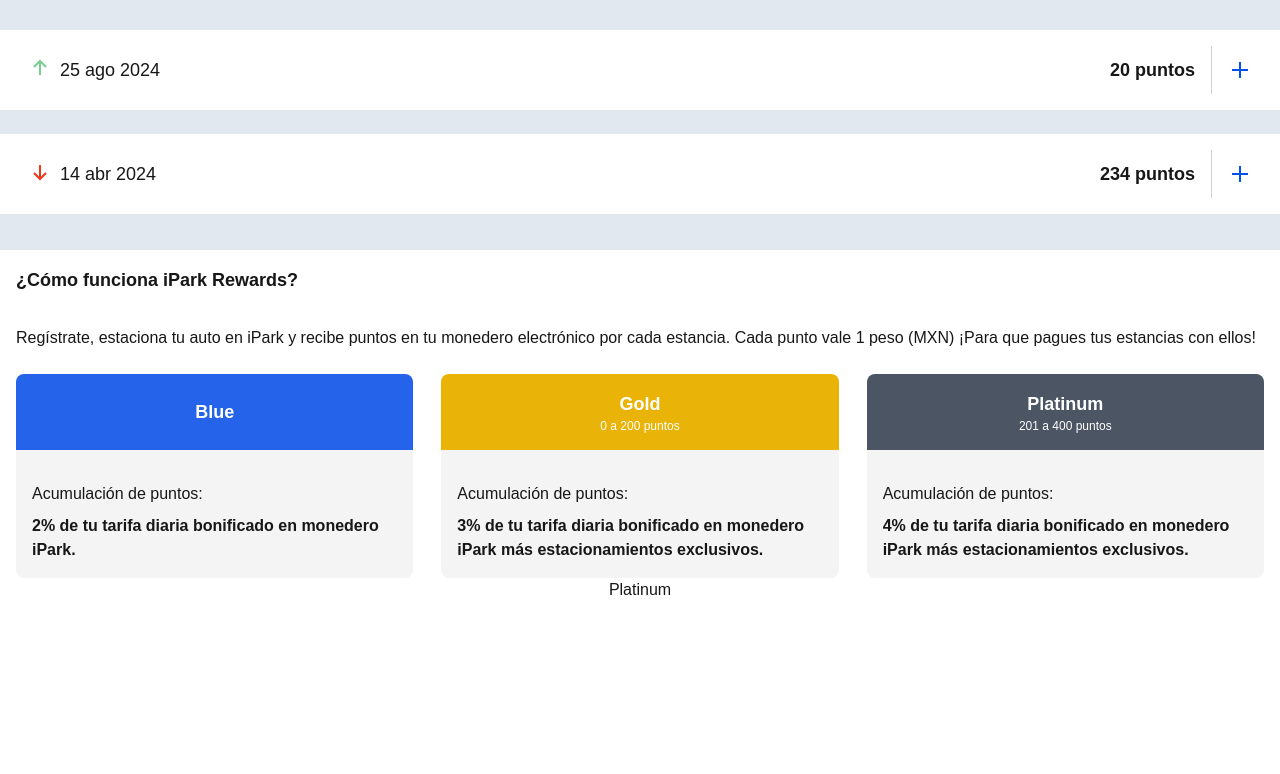
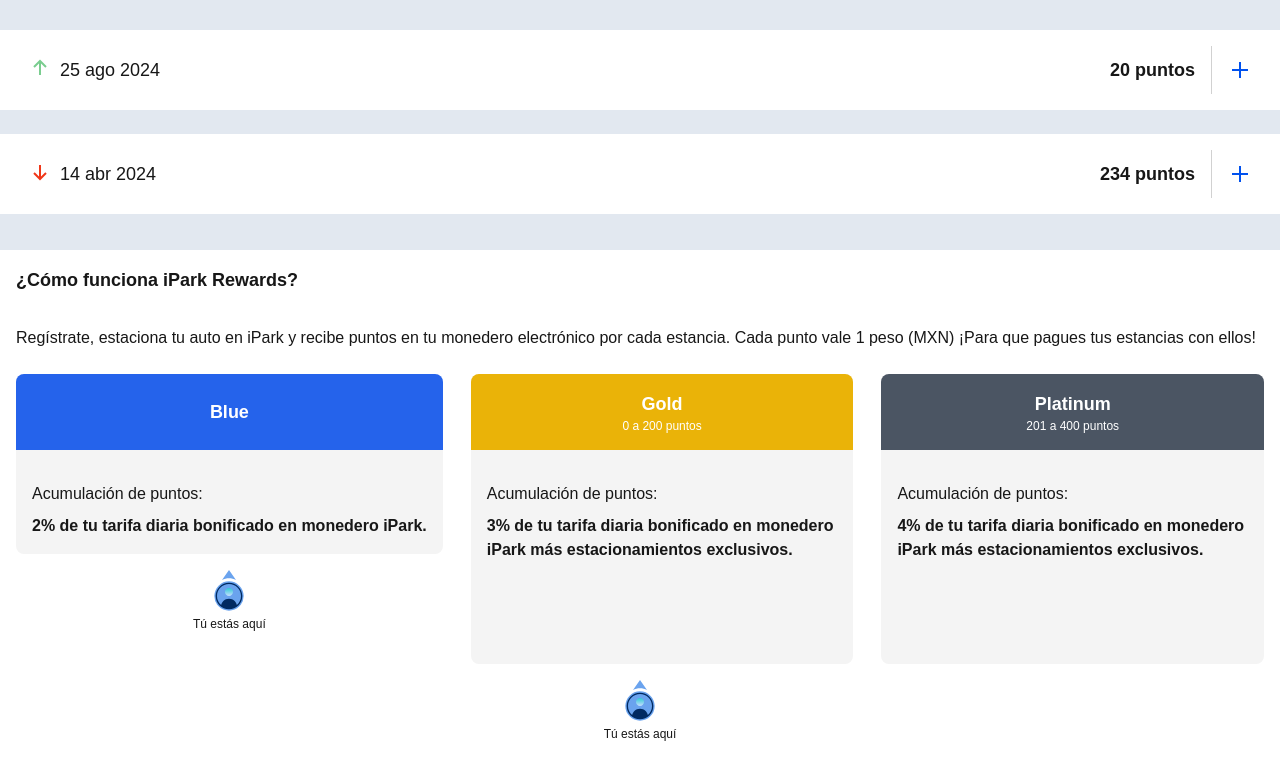
Before and after one commit to LuourdesAli/Trabajo, a Next.js app: page /reservas in a window 1280 px wide. Shown: the part 413-1187 px from the top of the page. Before the commit the page ends 1015 px from the top, so only its background shows below. Built offline with nearby package versions, Linux system fonts and the light colour scheme.

Commit message:
culminacion a medias
aún tiene falla en el posicionamiento del icono pero la mayoría esta bien

```diff
--- a/src/pages/reservas.tsx
+++ b/src/pages/reservas.tsx
@@ -196,7 +196,8 @@
           pagues tus estancias con ellos!
         </p>
         <div className="mt-6 flex justify-between gap-7">
-          <div className="flex-1 bg-[#f4f4f4] rounded-lg  " id="level-Blue">
+          <div className="">
+            <div className="flex-1 bg-[#f4f4f4] rounded-lg" id="level-Blue">
               <div className="bg-blue-600 text-white rounded-t-lg py-6 ">
                 <h3 className="text-lg font-bold text-center">Blue</h3>
               </div>
@@ -209,7 +210,16 @@
                 </p>
               </div>
             </div>
-          <div className="flex-1 bg-[#f4f4f4]  rounded-lg " id="level-Gold" >
+            <div className="flex flex-col items-center mt-4">
+              <div className="flex items-center">
+                <Image src="/Frame-236.svg" alt="icon" width={32} height={42} />
+              </div>
+              <p className="text-xs font-medium text-center mt-1 mb-8">
+                Tú estás aquí
+              </p>
+            </div>
+          </div>
+          <div className="flex-1 bg-[#f4f4f4]  rounded-lg " id="level-Gold">
             <div className="bg-yellow-500 text-white pt-4 rounded-t-lg ">
               <h3 className="text-lg font-bold text-center ">Gold</h3>
               <p className="text-xs font-medium text-center  pb-4">
@@ -245,19 +255,35 @@
           </div>
         </div>
         <div className="flex justify-around gap-12">
-
           {/* Blue */}
           {data?.LevelShort === "Blue" ? (
-        <>blue</>
-        // <div className="flex flex-col mt-4 items-center">
-        //   <div className="flex">
-        //     <Image src="/Frame-236.svg" alt="icon" width={32} height={42} />
-        //   </div>
-        //   <p className="text-xs font-medium text-center mt-1 mb-8">
-        //     Tú estás aquí
-        //   </p>
-        // </div>
-      ):data?.LevelShort === "Gold"? (<>gold</>):(<>Platinum</>)}
+            <div className="flex flex-col mt-4 items-center">
+              <div className="flex">
+                <Image src="/Frame-236.svg" alt="icon" width={32} height={42} />
+              </div>
+              <p className="text-xs font-medium text-center mt-1 mb-8">
+                Tú estás aquí
+              </p>
+            </div>
+          ) : data?.LevelShort === "Gold" ? (
+            <div className="flex flex-col items-center mt-4">
+              <div className="flex items-center">
+                <Image src="/Frame-236.svg" alt="icon" width={32} height={42} />
+              </div>
+              <p className="text-xs font-medium text-center mt-1 mb-8">
+                Tú estás aquí
+              </p>
+            </div>
+          ) : (
+            <div className="flex flex-col items-center mt-4">
+              <div className="flex items-center">
+                <Image src="/Frame-236.svg" alt="icon" width={32} height={42} />
+              </div>
+              <p className="text-xs font-medium text-center mt-1 mb-8">
+                Tú estás aquí
+              </p>
+            </div>
+          )}
 
           {/* Gold */}
           {data?.LevelShort === "Gold" && (
@@ -282,7 +308,6 @@
               </p>
             </div>
           )}
-
         </div>
       </div>
     </div>
```
Lines whose indentation alone changed are shown as unchanged.
